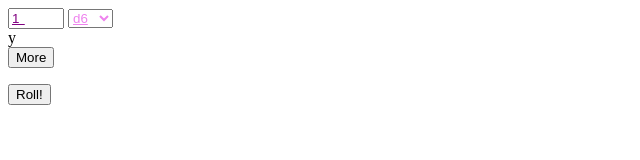
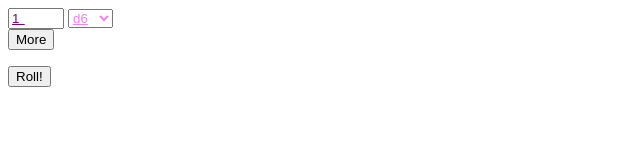
Before and after one commit to Summer217/dice-roller, a plain HTML site: page index.html in a window 1280 px wide. Shown: the whole page, without its empty margins (0-640 px from the left). Drawn offline with Linux system fonts and the light colour scheme.

Commit message:
Mutable comment out
Commented out mutable (put a 'y' after number and die input fields)

```diff
--- a/index.html
+++ b/index.html
@@ -15,7 +15,7 @@
 			</div>
 		</div>
 		<div id='addons' class='formAddons'></div>
-		<span id='Mutable'>y</span>
+		<!--<span id='Mutable'>y</span>-->
 	 	<form name='getNewField'>
 			<input type='button' onclick='addMenu()' id='moreMenuButton' value='More'/>
 	 	</form>
```
